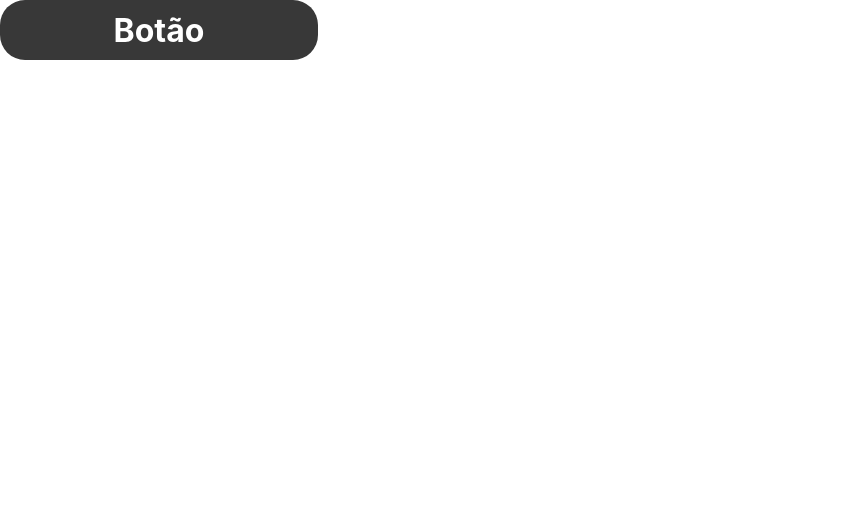
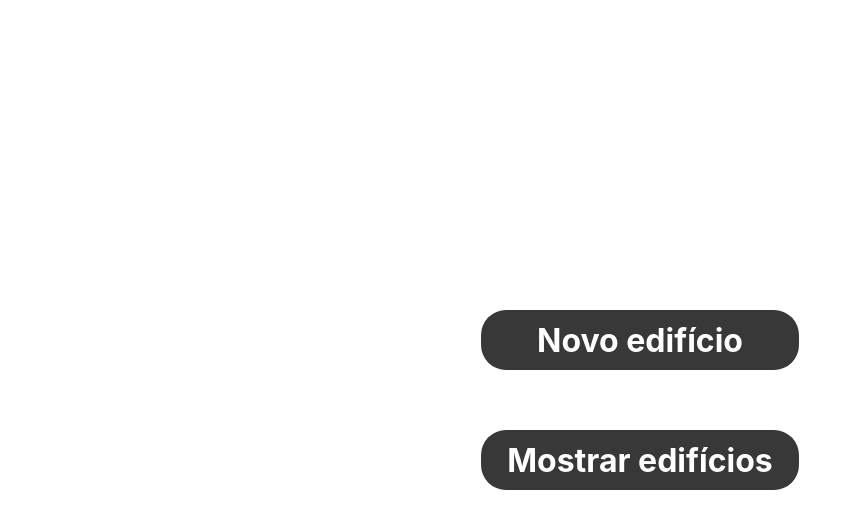
Before and after one commit to LucasGaravaglia/Desafio-BioPark, a React (Create React App) app in the folder frontend/: page / in a window 1280 px wide. Shown: the top 528 px of the page, without its empty margins (0-862 px from the left). Built offline with nearby package versions, Linux system fonts and the light colour scheme.

Commit message:
Estilização da tela principal e criação de alguns alertas

```diff
--- a/frontend/src/Pages/Home/index.js
+++ b/frontend/src/Pages/Home/index.js
@@ -1,12 +1,26 @@
 import "./style.css";
-// import { Link } from "react-router-dom";
+
+import { useNavigate } from "react-router-dom";
+import toast, { Toaster } from "react-hot-toast";
 
 import Button from "../../Components/Button";
 
 function Home() {
+  const navigate = useNavigate();
+
+  const handlerShowBuilding = () => {
+    return navigate("/building");
+  };
+
   return (
-    <div id="container">
-      <Button onClick={() => console.log("Teste")}>Botão</Button>
+    <div className="container">
+      <div className="buttons">
+        <Button onClick={() => toast("Em desenvolvimento")}>
+          Novo edifício
+        </Button>
+        <Button onClick={() => handlerShowBuilding()}>Mostrar edifícios</Button>
+      </div>
+      <Toaster />
     </div>
   );
 }
--- a/frontend/src/Pages/Home/style.css
+++ b/frontend/src/Pages/Home/style.css
@@ -1,7 +1,17 @@
-#container {
-  display: flex;
+.container {
   width: 100vw;
   height: 100vh;
-  flex-direction: row;
+  flex-direction: column;
   background-color: #fff;
+  display: flex;
+  justify-content: center;
+  align-items: center;
 }
+
+.buttons {
+  height: 15rem;
+  flex-direction: column;
+  display: flex;
+  align-items: center;
+  justify-content: space-around;
+}
```
